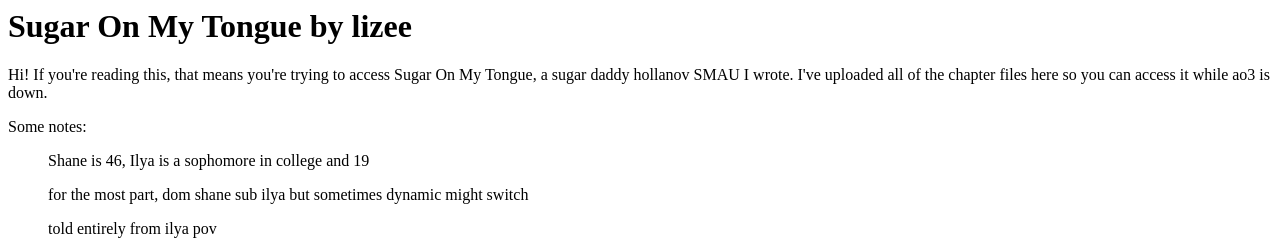
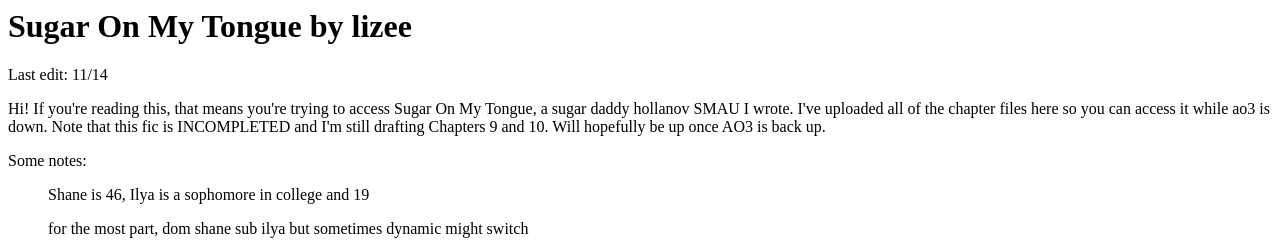
Before and after one commit to lizee-code/sdau, a plain HTML site: page index.html in a window 1280 px wide. Shown: the top 251 px of the page. Drawn offline with Linux system fonts and the light colour scheme.

Commit message:
Update index.html
Added last edited and updated notes for chapter 9 and 10

```diff
--- a/index.html
+++ b/index.html
@@ -1,5 +1,6 @@
 <h1>Sugar On My Tongue by lizee</h1>
-<p>Hi! If you're reading this, that means you're trying to access Sugar On My Tongue, a sugar daddy hollanov SMAU I wrote. I've uploaded all of the chapter files here so you can access it while ao3 is down.</p>
+<p>Last edit: 11/14</p>
+<p>Hi! If you're reading this, that means you're trying to access Sugar On My Tongue, a sugar daddy hollanov SMAU I wrote. I've uploaded all of the chapter files here so you can access it while ao3 is down. Note that this fic is INCOMPLETED and I'm still drafting Chapters 9 and 10. Will hopefully be up once AO3 is back up.</p>
 
 <p>Some notes:</p>
 <ul>Shane is 46, Ilya is a sophomore in college and 19</ul>
```
